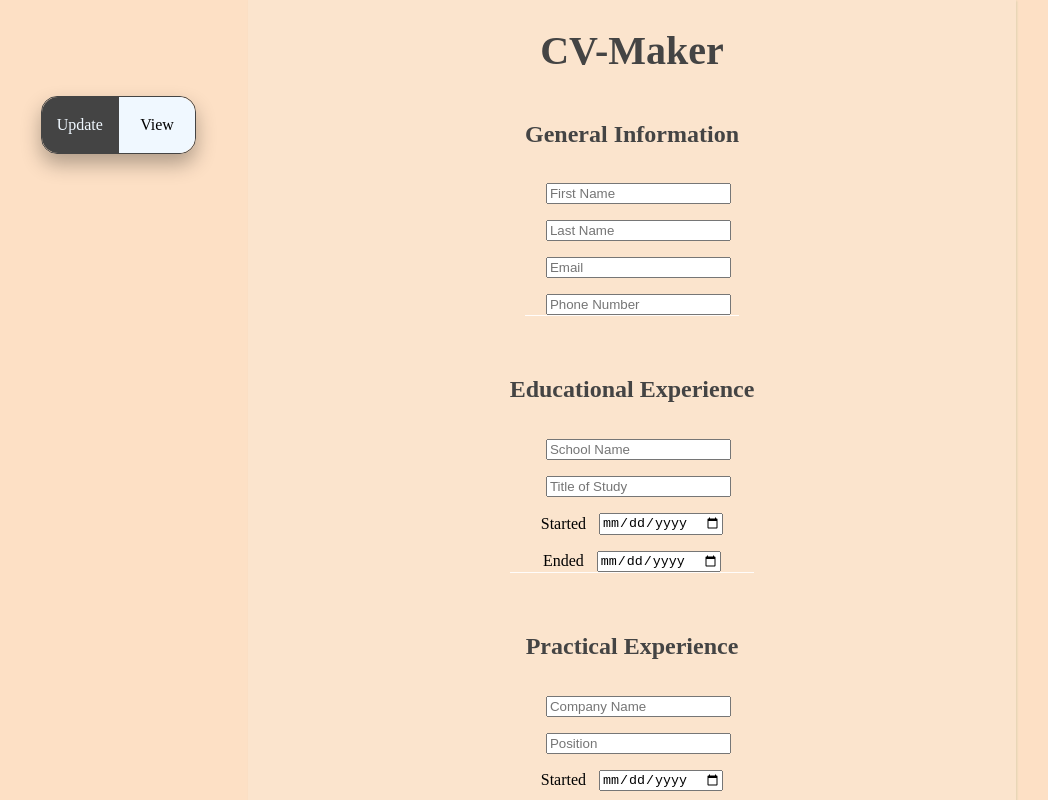
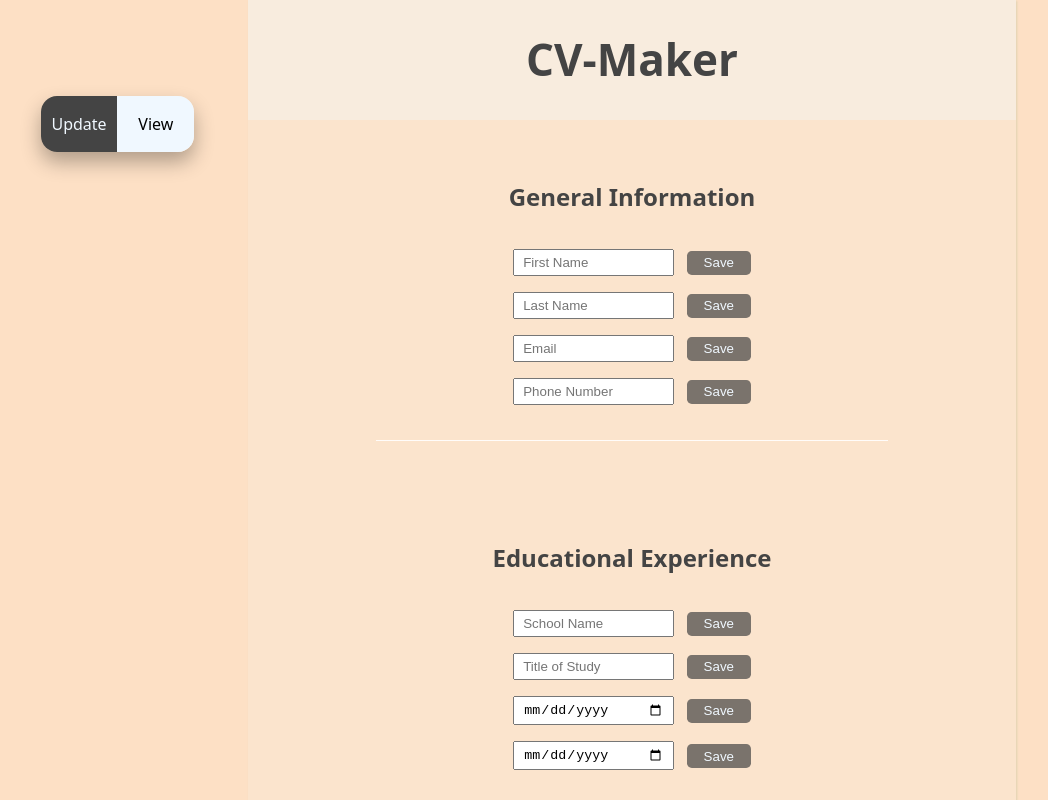
Before and after one commit to lernEarnBurn/cv-app, a React (Create React App) app: page / in a window 1280 px wide. Shown: the top 800 px of the page, without its empty margins (8-1056 px from the left). Built offline with nearby package versions, Linux system fonts and the light colour scheme.

Commit message:
massive strides with the styling

```diff
--- a/src/App.css
+++ b/src/App.css
@@ -3,4 +3,5 @@ body {
     padding: 0;
     border: none;
     background-color: rgb(253, 224, 197);
+    font-family: system-ui, -apple-system, BlinkMacSystemFont, 'Segoe UI', Roboto, Oxygen, Ubuntu, Cantarell, 'Open Sans', 'Helvetica Neue', sans-serif;
 }
--- a/src/components/input.js
+++ b/src/components/input.js
@@ -1,5 +1,6 @@
 import React from "react";
 import '../css/input.css'
+import { Save } from "./saveBtn";
 
 export class Input extends React.Component {
     constructor(props){
@@ -9,8 +10,8 @@ export class Input extends React.Component {
 
     render(){
         return  <div className="input-container">
-                    <label className="input-label">{this.props.label}</label>
                     <input className="input" type={this.props.type} placeholder={this.props.name}></input>
+                    <Save/>
                 </div>
     }
 }
--- a/src/components/page.js
+++ b/src/components/page.js
@@ -11,10 +11,12 @@ export class Page extends React.Component {
         return   <div className="main-container">
                     <Toggler/>
                     <div className="page">
-                        <h1 className="title">CV-Maker</h1>
+                        <div className="background-container">
+                            <h1 className="title">CV-Maker</h1>
+                        </div>
                         <Section header="General Information" name1="First Name" name2="Last Name" name3="Email" name4="Phone Number"/>
-                        <Section header="Educational Experience" name1="School Name" name2="Title of Study" label1="Started" label2="Ended" type1="date" type2="date"/>
-                        <Section header="Practical Experience" name1="Company Name" name2="Position" label1="Started" label2="Ended" type1="date" type2="date"/>
+                        <Section header="Educational Experience" name1="School Name" name2="Title of Study" type1="date" type2="date"/>
+                        <Section header="Practical Experience" name1="Company Name" name2="Position" type1="date" type2="date"/>
                     </div>
                 </div>
     }
--- /dev/null
+++ b/src/components/saveBtn.js
@@ -0,0 +1,23 @@
+import React from "react";
+import '../css/saveBtn.css'
+
+export class Save extends React.Component {
+    constructor(props){
+        super(props)
+        this.saveData = this.saveData.bind(this)
+        this.editData = this.editData.bind(this)
+        this.state = { isSaved : false }
+    }
+
+    saveData(){
+        this.setState({isSaved : true})
+    }
+
+    editData(){
+        this.setState({isSaved : false})
+    }
+
+    render(){
+        return <div>{(!this.state.isSaved) ? <button onClick={this.saveData}>Save</button> : <button onClick={this.editData}>Edit</button>}</div>
+    }
+}
--- a/src/components/section.js
+++ b/src/components/section.js
@@ -9,8 +9,8 @@ export class Section extends React.Component {
                     <h2 className="header">{this.props.header}</h2>
                     <Input name={this.props.name1}/>
                     <Input name={this.props.name2}/>
-                    <Input name={this.props.name3} type={this.props.type1} label={this.props.label1}/>
-                    <Input name={this.props.name4} type={this.props.type2} label={this.props.label2}/>
+                    <Input name={this.props.name3} type={this.props.type1}/>
+                    <Input name={this.props.name4} type={this.props.type2}/>
                </div>
     }
 }
--- a/src/css/input.css
+++ b/src/css/input.css
@@ -2,4 +2,12 @@
     display: flex;
     gap: 1vw;
     align-items: center;
+    justify-content: space-around;
 }
+
+
+
+input {
+    width: 11vw;
+    padding: 4px 8px;
+}
--- a/src/css/page.css
+++ b/src/css/page.css
@@ -1,8 +1,17 @@
 .title {
     width: fit-content;
     color: rgb(68, 68, 68);
-    font-size: 5vh;
+    font-size: 5.5vh;
+    width: 100%;
+    text-align: center;
 }
+
+.background-container {
+    background-color: rgba(240, 248, 255, 0.342);
+    width: 100%;
+    height: 15vh;
+}
+
 
 .page {
     display: flex;
--- /dev/null
+++ b/src/css/saveBtn.css
@@ -0,0 +1,9 @@
+button {
+    background-color: rgba(68, 68, 68, 0.703);
+    color: aliceblue;
+    border: none;
+    padding: 3px 5px;
+    width: 5vw;
+    height: 3vh;
+    border-radius: .6vh;
+}
--- a/src/css/section.css
+++ b/src/css/section.css
@@ -5,6 +5,9 @@
     gap: 2vh;
     border-bottom: 1px solid rgb(255, 255, 255, .9);
     margin-bottom: 5vh;
+    margin-top: 5vh;
+    height: 35vh;
+    width: 40vw;
 }
 
 .header {
--- a/src/css/viewToggler.css
+++ b/src/css/viewToggler.css
@@ -5,7 +5,6 @@
     top: 12vh;
     width: 12vw;
     height: 7vh;
-    border: 1px solid rgb(68, 68, 68);
     border-radius: 2vh;
     box-shadow: 0 10px 20px rgba(0, 0, 0, 0.3);
 }
@@ -18,10 +17,29 @@
     background-color: aliceblue;
 }
 
-.half:hover {
-    background-color: rgb(68, 68, 68);;
-    color:aliceblue;
+
+.active {
+    background-color: rgb(68, 68, 68);
+    color: aliceblue;
 }
+
+.inactive {
+  background-color: aliceblue;
+  color: black;
+}
+
+.inactive:hover,
+.inactive:hover ~ .active {
+  background-color: rgb(68, 68, 68);
+  color: aliceblue;
+}
+
+.active:hover,
+.active:hover ~ .inactive {
+  background-color: aliceblue;
+  color: black;
+}
+
 
 
 .active {
@@ -37,5 +55,4 @@
 .view {
     border-top-right-radius: 2vh;
     border-bottom-right-radius: 2vh;
-    border-left: 1px solid rgb(68, 68, 68);;
 }
```
